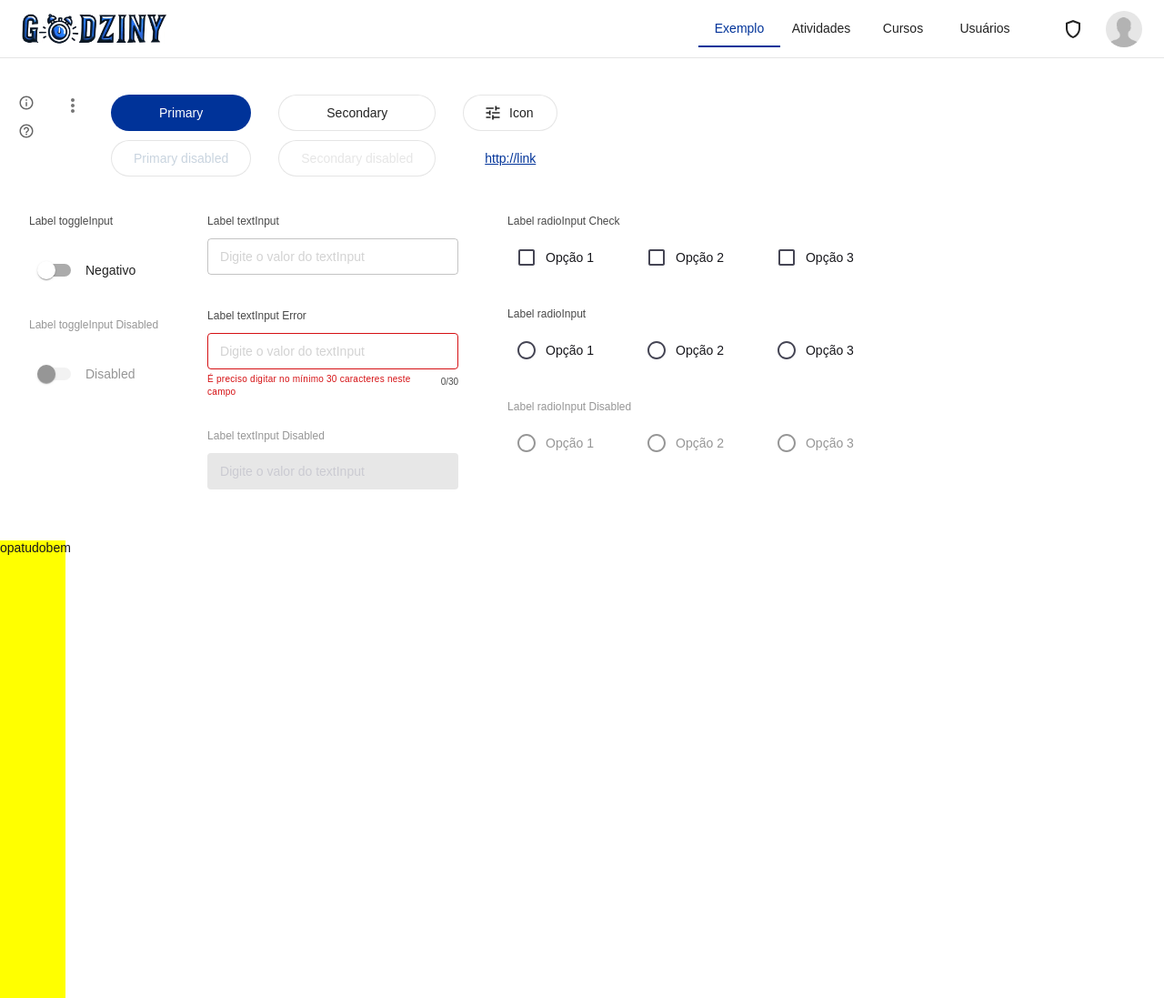
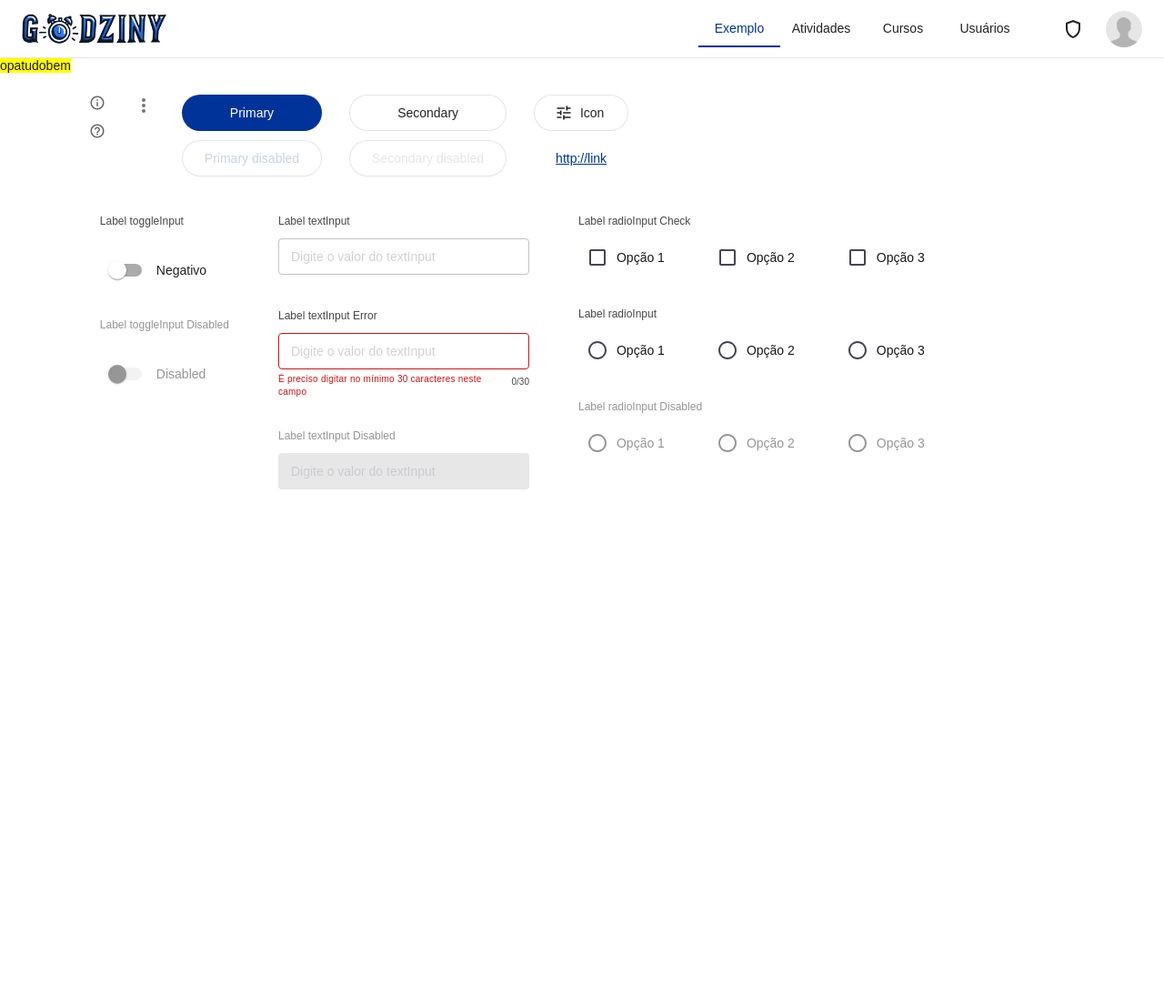
Before and after one commit to LuanLuL/app-godziny-frontend, a React (Create React App) app: page /example in a window 1280 px wide. Shown: the top 1097 px of the page at 91% size. After the commit the page ends 800 px from the top, so only its background shows below. Built offline with nearby package versions, Linux system fonts and the light colour scheme.

Commit message:
main[feat]: starting to create the AppSideBar

```diff
--- a/src/ui/layout/appHeader/components/BasicTabs/BasicTabs.tsx
+++ b/src/ui/layout/appHeader/components/BasicTabs/BasicTabs.tsx
@@ -22,7 +22,9 @@ export default function BasicTabs() {
       aria-label="basic tabs example"
       sx={{ minHeight: "40px", height: "40px" }}
     >
-      {sysAppBarOptions.map((route, index) => (
+      {sysAppBarOptions
+        .filter((item) => item.active)
+        .map((route, index) => (
           <Tab
             key={`route${index}:${route.label}`}
             onClick={() => navigate(route.path)}
--- a/src/ui/layout/appHeader/components/DrawerAppBar/DrawerAppBar.tsx
+++ b/src/ui/layout/appHeader/components/DrawerAppBar/DrawerAppBar.tsx
@@ -1,12 +1,10 @@
-import {
-  Box,
-  IconButton,
-  List,
-  ListItem,
-  ListItemButton,
-  ListItemIcon,
-  ListItemText,
-} from "@mui/material";
+import IconButton from "@mui/material/IconButton";
+import Box from "@mui/material/Box";
+import List from "@mui/material/List";
+import ListItem from "@mui/material/ListItem";
+import ListItemButton from "@mui/material/ListItemButton";
+import ListItemIcon from "@mui/material/ListItemIcon";
+import ListItemText from "@mui/material/ListItemText";
 import { sysAppBarOptions } from "../../../appModuleManeger/AppModuleManeger";
 import Styles, { drawerAppBarStyles } from "./DrawerAppBarStyles";
 import CloseIcon from "@mui/icons-material/Close";
@@ -29,7 +27,7 @@ export const DrawerHeader: React.FC<IDrawerHeaderProps> = ({ control }) => {
     <Styles.ContainerOptionsDrawerAppBar role="presentation">
       <List>
         {sysAppBarOptions
-          .filter((item) => item.protect)
+          .filter((item) => item.active)
           .map((route, index) => (
             <ListItem
               key={`routeDrawerBar${index}:${route.label}`}
@@ -50,7 +48,7 @@ export const DrawerHeader: React.FC<IDrawerHeaderProps> = ({ control }) => {
     <Styles.ContainerOptionsDrawerAppBar role="presentation">
       <List>
         {sysAppBarOptions
-          .filter((item) => !item.protect)
+          .filter((item) => item.active)
           .map((route, index) => (
             <ListItem
               key={`routeDrawerBar${index}:${route.label}`}
--- a/src/ui/layout/appLayout/AppLayoutRefatorado.tsx
+++ b/src/ui/layout/appLayout/AppLayoutRefatorado.tsx
@@ -1,11 +1,11 @@
 import React, { useContext } from "react";
 import { BrowserRouter as Router } from "react-router-dom";
-import Box from "@mui/material/Box";
 import ScrollToTop from "../../sysComponents/scrollToTop/ScrollToTop";
 import { AppHeader } from "../appHeader/AppHeader";
 import Styles from "./AppLayoutRefatoradoStyles";
 import { SysAppLayoutContext } from "../../../app/AppLayout";
 import { AppRouterSwitch } from "../../../app/AppRouterSwitch";
+import { AppSidebar } from "../appSideBar/AppSideBar";
 
 export const AppLayoutRefatorado = React.memo(() => {
   const { isMobile } = useContext(SysAppLayoutContext);
@@ -14,26 +14,16 @@ export const AppLayoutRefatorado = React.memo(() => {
       <ScrollToTop />
       <Styles.AppScreen>
         <AppHeader />
-        <Styles.AppContainerRouterSwitch id={"routerSwitch"}>
-          <AppRouterSwitch />
-        </Styles.AppContainerRouterSwitch>
-        {!isMobile && (
-          <Styles.AppContainerSideBar>
-            <Box
-              sx={{
-                position: "absolute",
-                top: "100%",
-                left: "0%",
-                zIndex: 5,
-                width: "72px",
-                height: "calc(100vh - 64px)",
-                backgroundColor: "yellow",
-              }}
-            >
-              opatudobem
-            </Box>
-          </Styles.AppContainerSideBar>
-        )}
+        <Styles.AppBody sx={{ flexDirection: !isMobile ? "row" : "column" }}>
+          {!isMobile && (
+            <Styles.AppContainerSideBar>
+              <AppSidebar />
+            </Styles.AppContainerSideBar>
+          )}
+          <Styles.AppContainerRouterSwitch id={"routerSwitch"}>
+            <AppRouterSwitch />
+          </Styles.AppContainerRouterSwitch>
+        </Styles.AppBody>
       </Styles.AppScreen>
     </Router>
   );
--- a/src/ui/layout/appLayout/AppLayoutRefatoradoStyles.tsx
+++ b/src/ui/layout/appLayout/AppLayoutRefatoradoStyles.tsx
@@ -4,6 +4,7 @@ import styled from "@mui/material/styles/styled";
 
 interface IStyles {
   AppScreen: ElementType<BoxProps>;
+  AppBody: ElementType<BoxProps>;
   AppContainerRouterSwitch: ElementType<BoxProps>;
   AppContainerSideBar: ElementType<BoxProps>;
 }
@@ -15,12 +16,18 @@ const AppLayoutStyles: IStyles = {
     width: "100%",
     position: "relative",
   })),
+  AppBody: styled(Box)(({ theme }) => ({
+    display: "flex",
+    width: "100%",
+    height: "100%",
+  })),
   AppContainerRouterSwitch: styled(Box)(({ theme }) => ({
     width: "100%",
     position: "relative",
+    overflow: "scroll",
   })),
   AppContainerSideBar: styled(Box)(({ theme }) => ({
-    width: "100%",
+    height: "100%",
     position: "relative",
   })),
 };
--- a/src/ui/layout/appModuleManeger/AppModuleManeger.tsx
+++ b/src/ui/layout/appModuleManeger/AppModuleManeger.tsx
@@ -4,37 +4,58 @@ import SchoolIcon from "@mui/icons-material/School";
 import BadgeIcon from "@mui/icons-material/Badge";
 import { SvgIconProps } from "@mui/material/SvgIcon/SvgIcon";
 
-export interface IRoutes {
+export interface IAppHeaderButton {
   label: string;
   path: string;
+  active: boolean;
+  isProtected: boolean;
   icon: React.ReactElement<SvgIconProps>;
-  protect: boolean;
+  action: () => void;
+  resources?: any[];
 }
 
-export const sysAppBarOptions: IRoutes[] = [
+export interface IAppSideBarButton {
+  label: string;
+  path: string;
+  active: boolean;
+  isProtected: boolean;
+  icon: React.ReactElement<SvgIconProps>;
+  action: () => void;
+  resources?: any[];
+}
+
+export const sysAppBarOptions: IAppHeaderButton[] = [
   {
     label: "Exemplo",
     path: "/example",
     icon: <FolderZipIcon sx={{ width: 23, height: 23 }} />,
-    protect: false,
+    active: true,
+    isProtected: false,
+    action: () => {},
   },
   {
     label: "Atividades",
     path: "/atividades",
     icon: <EventNoteIcon sx={{ width: 23, height: 23 }} />,
-    protect: false,
+    active: true,
+    isProtected: false,
+    action: () => {},
   },
   {
     label: "Cursos",
     path: "/cursos",
     icon: <SchoolIcon sx={{ width: 23, height: 23 }} />,
-    protect: true,
+    active: true,
+    isProtected: false,
+    action: () => {},
   },
   {
     label: "Usuários",
     path: "/usuarios",
     icon: <BadgeIcon sx={{ width: 23, height: 23 }} />,
-    protect: true,
+    active: true,
+    isProtected: false,
+    action: () => {},
   },
 ];
 
--- /dev/null
+++ b/src/ui/layout/appSideBar/AppSideBar.tsx
@@ -0,0 +1,59 @@
+import React, { useContext, useEffect, useState } from "react";
+import { Box } from "@mui/system";
+import { ChevronLeft, ChevronRight } from "@mui/icons-material";
+import Typography from "@mui/material/Typography";
+import { Collapse, MenuItem, useMediaQuery } from "@mui/material";
+import { useLocation, useNavigate } from "react-router-dom";
+import { SysAppLayoutContext } from "../../../app/AppLayout";
+
+export const AppSidebar = () => {
+  const { isMobile } = useContext(SysAppLayoutContext);
+  const [open, setOpen] = useState(false);
+  const navigate = useNavigate();
+  const { pathname } = useLocation();
+
+  useEffect(() => {
+    setButtons();
+  }, [pathname]);
+
+  const setButtons = () => {
+    basicAppButtons();
+  };
+
+  const basicAppButtons = () => {
+    // const moduleSidebar = getSideBar(location.pathname);
+    // const sidebar = moduleSidebar?.length > 0 ? moduleSidebar : [];
+    // const list: IAppSideBarButton[] = (sidebar || []).map((item: IAppMenu) => {
+    //   const sideButton: IAppSideBarButton = {
+    //     icon: item.icon,
+    //     action: () => {
+    //       navigate(item.path!);
+    //     },
+    //     name: item.name,
+    //     label: item.name,
+    //     path: item.path,
+    //     active: location.pathname.includes(item.path!),
+    //     isProtected: false,
+    //   };
+    //   return sideButton;
+    // });
+  };
+
+  const expandHandle = () => {
+    setOpen((prevState) => !prevState);
+  };
+
+  return (
+    <>
+      <Box
+        sx={{
+          zIndex: 5,
+          height: "100%",
+          backgroundColor: "yellow",
+        }}
+      >
+        opatudobem
+      </Box>
+    </>
+  );
+};
--- a/src/ui/sysComponents/sysForm/sysRadioField/SysRadioField.tsx
+++ b/src/ui/sysComponents/sysForm/sysRadioField/SysRadioField.tsx
@@ -58,6 +58,7 @@ export const SysRadioField: React.FC<ISysRadioField> = ({
       >
         {options.map((item, index) => (
           <Styles.MyFormControlLabel
+            key={`keyRadioInput${index}`}
             disabled={props.disabled ?? false}
             value={item.value}
             control={
```
Also changed, not shown: src/ui/layout/appSideBar/AppSideBarStyles.tsx (added, +12 -0 lines). Lines whose indentation alone changed are shown as unchanged.
